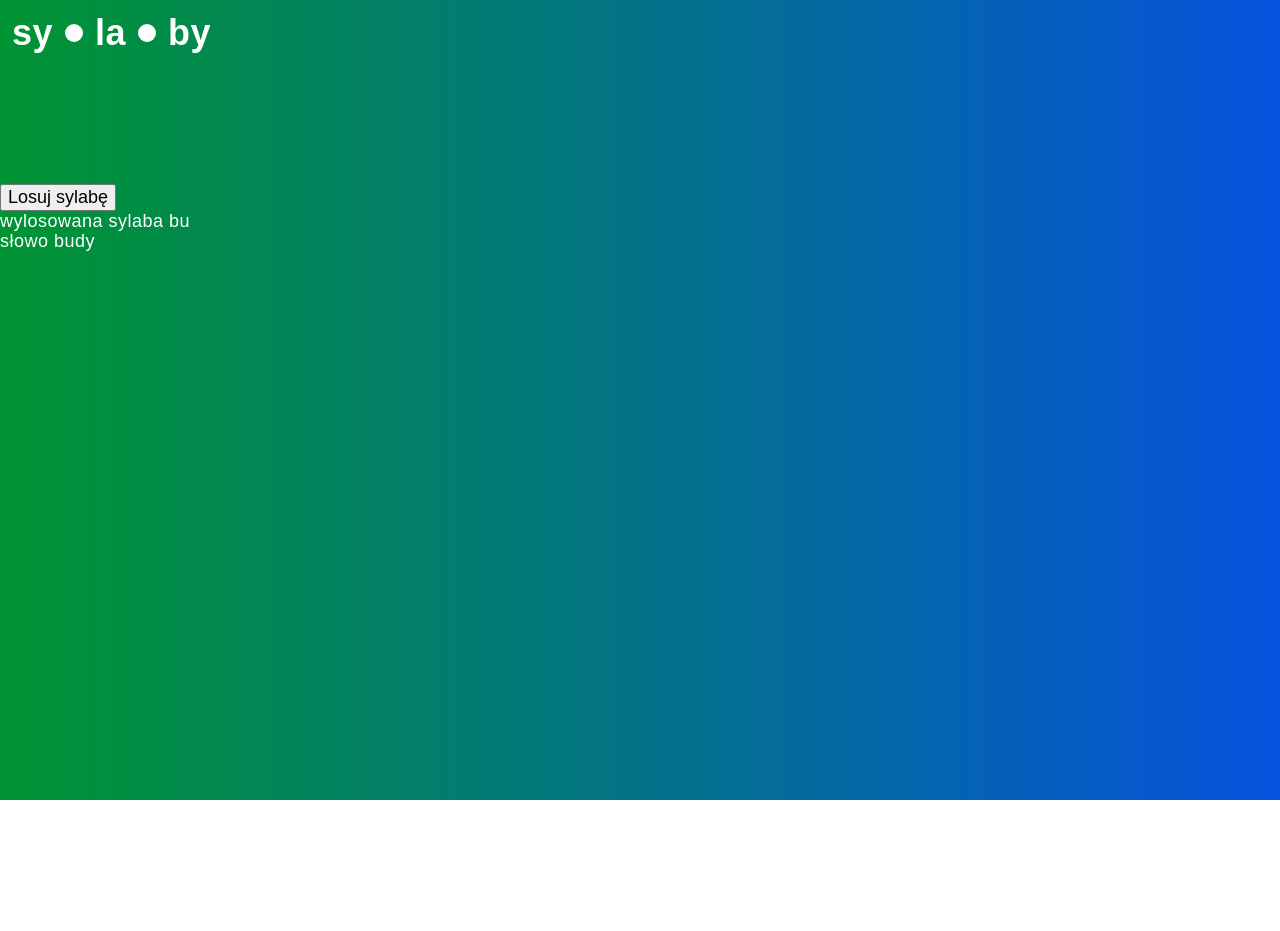
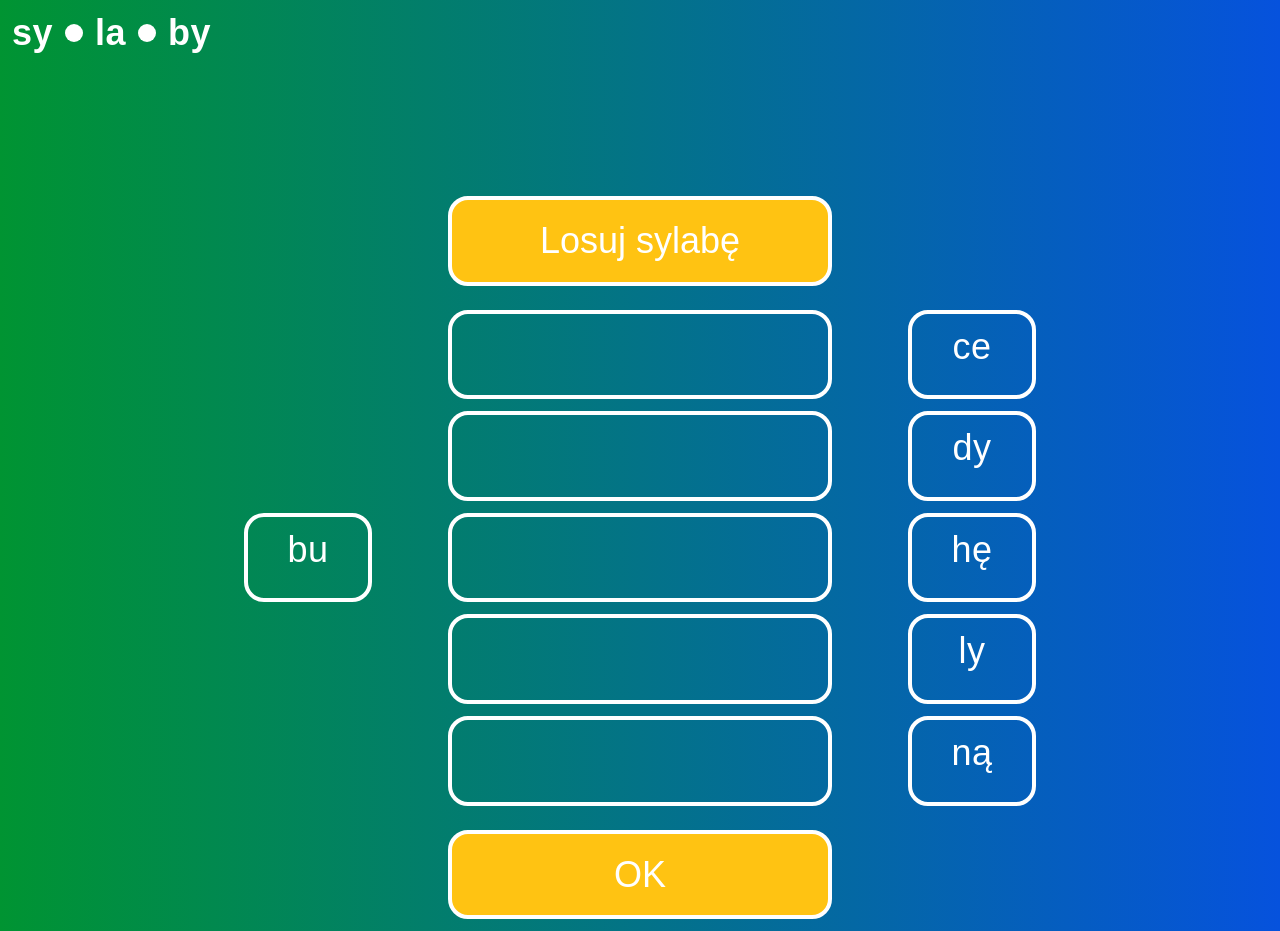
Before and after one commit to tagitsu/sylaby, a React (Create React App) app: page /player/1/game/easy in a window 1280 px wide. Both pictures are taken after a click on the button "Losuj sylabę". Before the commit the page ends 800 px from the top, so only its background shows below. Built offline with nearby package versions, Linux system fonts and the light colour scheme.

Commit message:
Add styles to EasyGame component

```diff
--- a/src/components/pages/GameEasy/GameEasy.js
+++ b/src/components/pages/GameEasy/GameEasy.js
@@ -1,38 +1,60 @@
 import { useSelector } from "react-redux";
 import { useState } from 'react';
+import styles from './GameEasy.module.scss';
+import clsx from "clsx";
 
 const  GameEasy = () => {
 
   const { syllables } = useSelector(state => state.syllables);
 
-  const [ randomSyllable, setRandomSyllable ] = useState('');
+  const [ randomFirstSyllable, setRandomFirstSyllable ] = useState('');
+  const [ randomLastSyllables, setRandomLastSyllables ] = useState([]);
   const [ word, setWord ] = useState('');
 
-  const getRandomSyllable = () => {
+
+  const getRandomSyllable = (e) => {
+    e.preventDefault();
     const randomSyllableId = Math.floor(Math.random() * syllables.length);
     const [ randomSyllableObj ] = syllables.filter( syllable => syllable.id == randomSyllableId);
-    console.log('random syl obj', randomSyllableObj);
     if(randomSyllableObj.words.length > 0) {
-      setRandomSyllable(randomSyllableObj.name);
+      setRandomFirstSyllable(randomSyllableObj.name);
       const wordIndex = Math.floor(Math.random() * randomSyllableObj.words.length);
-      console.log('index wyrazu', wordIndex);
       const word = randomSyllableObj.words[wordIndex];
       setWord(word);
-      console.log('wylosowane słowo', word);
       const lastSyllable = word.substring(2);
-      console.log('druga sylaba', lastSyllable);
+      randomLastSyllables.push(lastSyllable);
+      for (let i = 0; i < 4; i++) {
+        const randomSyllableId = Math.floor(Math.random() * syllables.length);
+        const [ randomSyllableObj ] = syllables.filter( syllable => syllable.id == randomSyllableId);
+        randomLastSyllables.push(randomSyllableObj.name);
+      }
+      randomLastSyllables.sort();
     } else { getRandomSyllable() }
+    // [TODO] blokuj przycisk
   }
 
+  return(
+    <div className={styles.easy} >
+      <button className={styles.easy__btn} onClick={(e) => getRandomSyllable(e)}>Losuj sylabę</button>
+      <div className={styles.easy__board}>
+        <div>
+          <div className={clsx(styles.easy__syllable, styles.first)}>{randomFirstSyllable}</div>
+        </div>
+        <div>
+          {randomLastSyllables.map( solution =>
+            <div className={styles.easy__word} key={solution}></div>
+          )}
+        </div>
+        <div>
+          {randomLastSyllables.map( lastSyllable =>
+            <div className={clsx(styles.easy__syllable, styles.last)} key={lastSyllable}>{lastSyllable}</div>
+          )}
+        </div>
+      </div>
+      <button className={styles.easy__btn} onClick={() => console.log('to jest moja odpowiedź')}>OK</button>
 
-
-  return(
-    <div>
-      <button onClick={() => getRandomSyllable()}>Losuj sylabę</button>
-      <div>wylosowana sylaba {randomSyllable}</div>
-      <div>słowo {word}</div>
     </div>
   );
 };
 
-export default  GameEasy;
+export default GameEasy;
--- /dev/null
+++ b/src/components/pages/GameEasy/GameEasy.module.scss
@@ -0,0 +1,49 @@
+@import '/src/styles/settings.scss';
+
+.easy {
+  display: flex;
+  flex-direction: column;
+  align-items: center;
+
+  &__board{
+    display: grid;
+    justify-items: center;
+    align-items: center;
+    grid-template-columns: 20vw auto 20vw;
+  }
+
+
+  &__syllable, &__word, &__btn {
+    border: 4px solid $color-light;
+    border-radius: $radius;
+    padding: $base-size;
+    text-decoration: none;
+    color: $color-light;
+    font-size: calc($base-size * 3);
+    width: 10vw;
+    height: 7vw;
+    text-align: center;
+    margin: $base-size;
+  }
+
+  &__word{
+    width: 30vw;
+    grid-column-start: 2;
+    grid-column-end: 3;
+  }
+
+  &__btn {
+    background-color: $color-yellow;
+    width: 30vw;
+  }
+}
+
+.first {
+  grid-column-start: 1;
+  grid-column-end: 2;
+}
+
+.last {
+  grid-column-start: 3;
+  grid-column-end: 4;
+}
```
